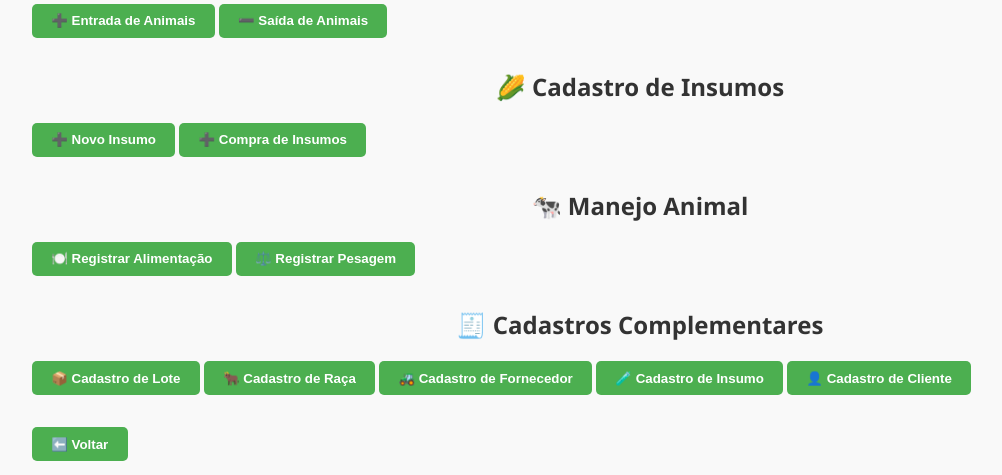
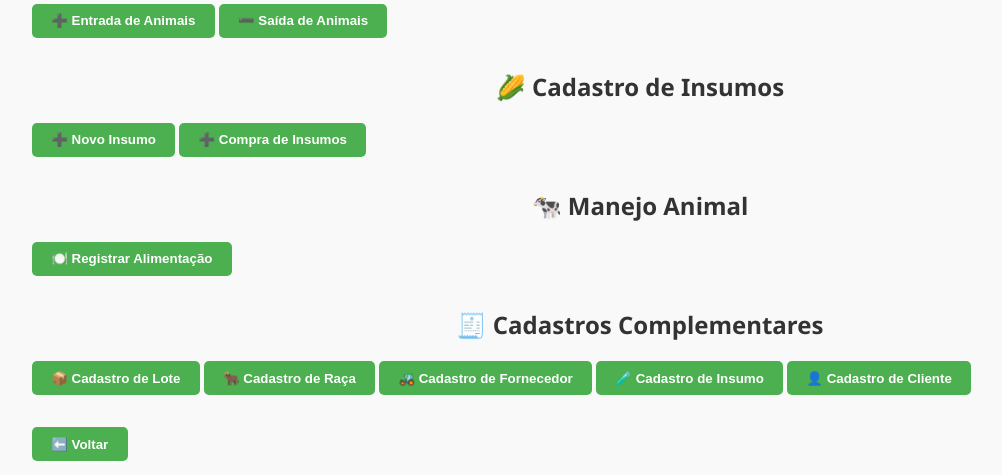
Before and after one commit to AlexC2624/registro, a Flask app: page /cadastros in a window 1280 px wide. Shown: the part 219-694 px from the top of the page, without its empty margins (0-1002 px from the left). Run offline with Flask 3, Linux system fonts and the light colour scheme.

Commit message:
removido botão de registro de pesagem no manejo animal

```diff
--- a/templates/cadastros.html
+++ b/templates/cadastros.html
@@ -34,7 +34,7 @@
             <h2>🐄 Manejo Animal</h2>
             <form method="post" action="{{ url_for('cadastros') }}">
                 <button type="submit" name="manejo" value="alimentacao">🍽️ Registrar Alimentação</button>
-                <button type="submit" name="manejo" value="pesagem">⚖️ Registrar Pesagem</button>
+                <!-- <button type="submit" name="manejo" value="pesagem">⚖️ Registrar Pesagem</button> -->
                 <!-- <button type="submit" name="manejo" value="movimentacao">➡️ Movimentar Animais</button> -->
                 <!-- Para registrar ocorrências fora de padrões como um LOG -->
                 <!-- <button type="submit" name="manejo" value="ocorrencias">📝 Registrar Ocorrência</button> -->
```
